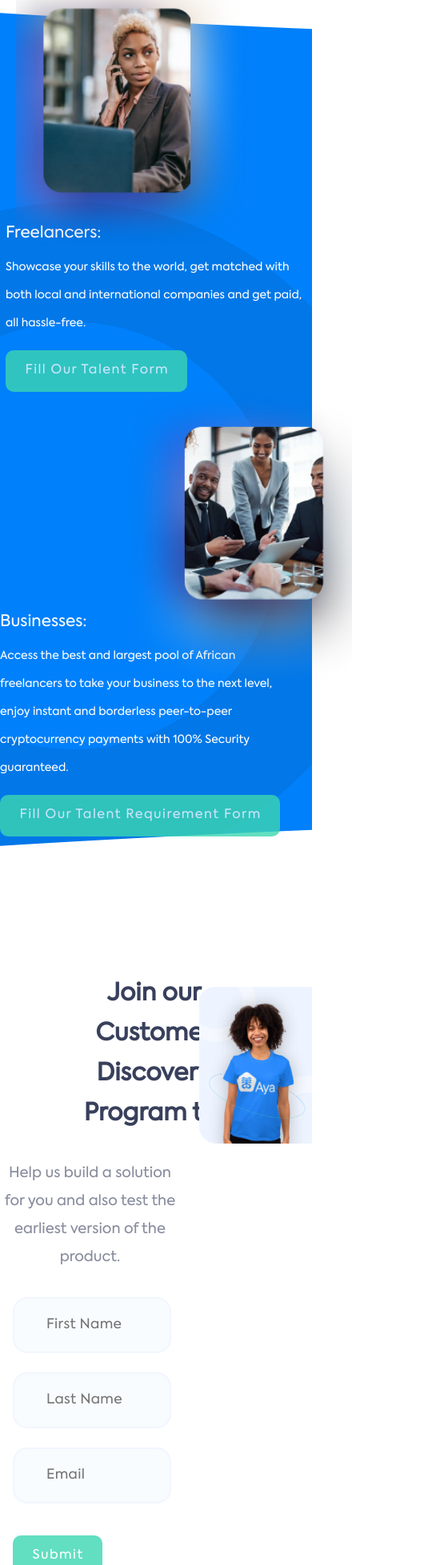
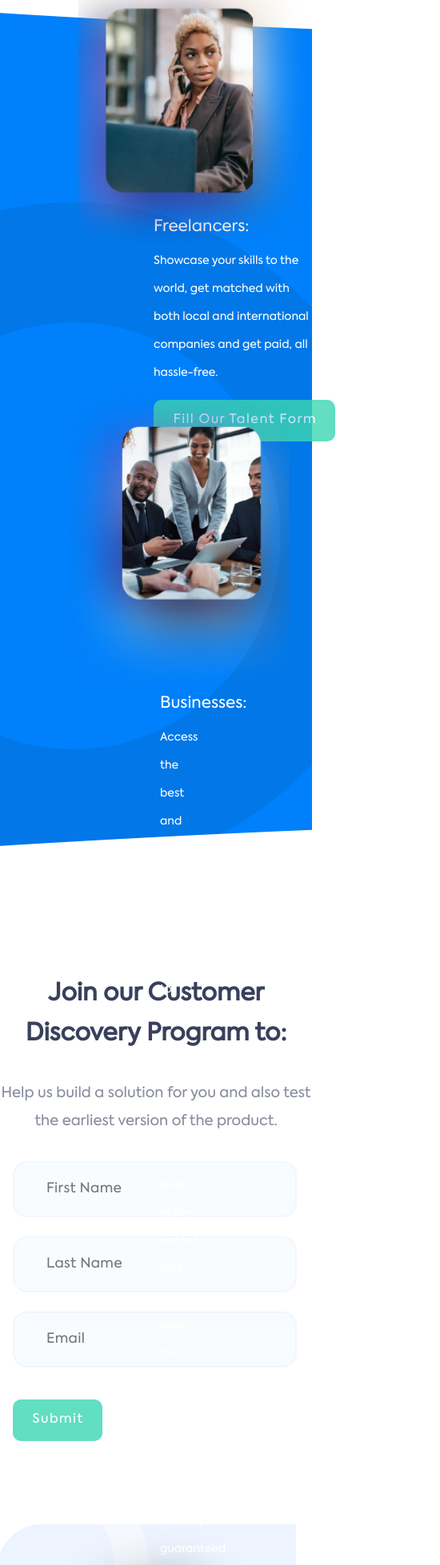
Before and after one commit to nazeeeh/aya-website, a Nuxt app: page / in a window 390 px wide. Shown: the part 2476-4433 px from the top of the page at 80% size, 550 px wide, since content can reach past the window. Built offline with nearby package versions, Linux system fonts and the light colour scheme.

Commit message:
added updates on the mobile view

```diff
--- a/components/Footer.vue
+++ b/components/Footer.vue
@@ -86,9 +86,13 @@
 }
 
 /* Mobile responsiveness */
+@media (max-width: 360px){
+    /* .footer{
+        width: 100%;
+    } */
+}
 @media (min-width: 340px) and (max-width: 960px){
   .footer{
-      border: 1px solid red;
       text-align: center;
       height: auto;
       width: 100%;
--- a/pages/index.vue
+++ b/pages/index.vue
@@ -103,7 +103,7 @@
 
     <div class="bg mt-8" :style="{backgroundImage: `url(${backgroundImg})`}">
       <v-row>
-        <v-col>
+        <v-col lg="6" md="6" sm="12">
           <div class="third-section">
             <img
             class="image-form"
@@ -129,7 +129,7 @@
         </v-col>
       </v-row>
       <v-row>
-        <v-col>
+        <v-col lg="6" md="6" sm="12">
           <div class="business">
             <h3 class="sub-head-text">
               Businesses:
@@ -160,7 +160,7 @@
     <div class="fourth-section">
     <v-row>
       <v-col lg="6" sm="12" md="6">
-          <div class="mt-16">
+          <div class="mt-16 sub-fourth">
             <h3 class="sub-header-fourth">
              Join our Customer Discovery Program to:
            </h3>
@@ -201,7 +201,7 @@
               Missed the button above by chance? Well lucky you, we’ve got another here.
             </p>
             <div class="bbtn">
-               <v-btn class="btn-3" depressed x-large>Get access</v-btn>
+               <v-btn @click.prevent="toggle"  class="btn-3" depressed x-large>Get access</v-btn>
             </div>
           </div>
         </v-col>
@@ -283,7 +283,6 @@ export default {
   text-align: center;
   opacity: 0.8;
   border-radius: 10px;
-  /* transform: matrix(0.76, -0.57, 0.73, 0.77, 0, 0); */
 }
 .modalBtn{
 font-family: Axiforma;
@@ -495,6 +494,13 @@ color: #38405C;
 }
 
 /* Mobile screen Responsitivity */
+@media (max-width: 360px){
+    .business-image{
+    position: absolute;
+    top: 45%;
+    left: 20%;
+  }
+}
 @media (min-width: 340px) and (max-width: 960px){
   .text-section{
     margin: 5rem 0 2rem 2rem;
@@ -558,15 +564,18 @@ color: #38405C;
     position: absolute;
     width: 20%;
     top: -7%;
-    left: 5%;
+    left: 25%;
   }
   .freelancers{
-    margin: 15rem 0 0 -200px;
-    /* width: 100%; */
+     width: 50%;
+     margin: 13rem 0 0 12rem;
+  }
+  .sub-fourth{
+    width: 100%;
   }
   .sub-head-text{
     font-size: 20px;
-    width: 100%;
+    /* width: 100%; */
   }
   .showcase{
     font-size: 14px;
@@ -579,10 +588,12 @@ color: #38405C;
   .business-image{
     position: absolute;
     top: 45%;
-    left: 40%;
+    left: 20%;
   }
   .business{
-    margin:  15rem 0 0 0;
+    padding: 40px;
+
+    margin:  15rem 10rem;
   }
   .access{
     font-size: 14px;
@@ -594,6 +605,7 @@ color: #38405C;
   .sub-header-fourth{
     font-size: 30px;
     width: 100%;
+    margin: 0 0;
     text-align: center;
   }
   .p-text-4{
@@ -611,7 +623,7 @@ color: #38405C;
   }
   .fourth-image{
     margin-top: 5rem;
-    width: 100%;
+    width: 370px;
     height: auto;
   }
 
```
